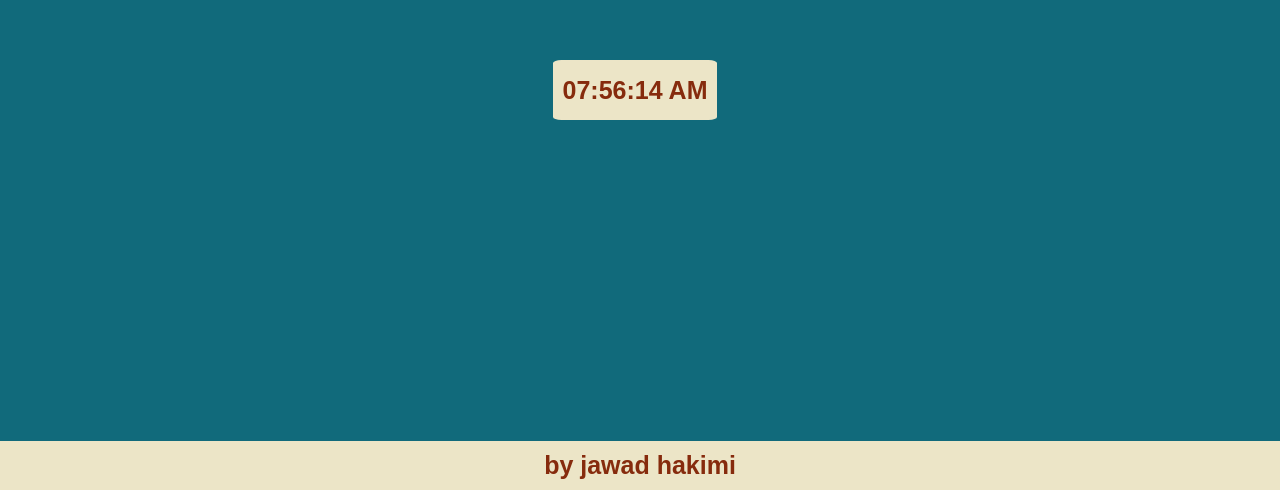
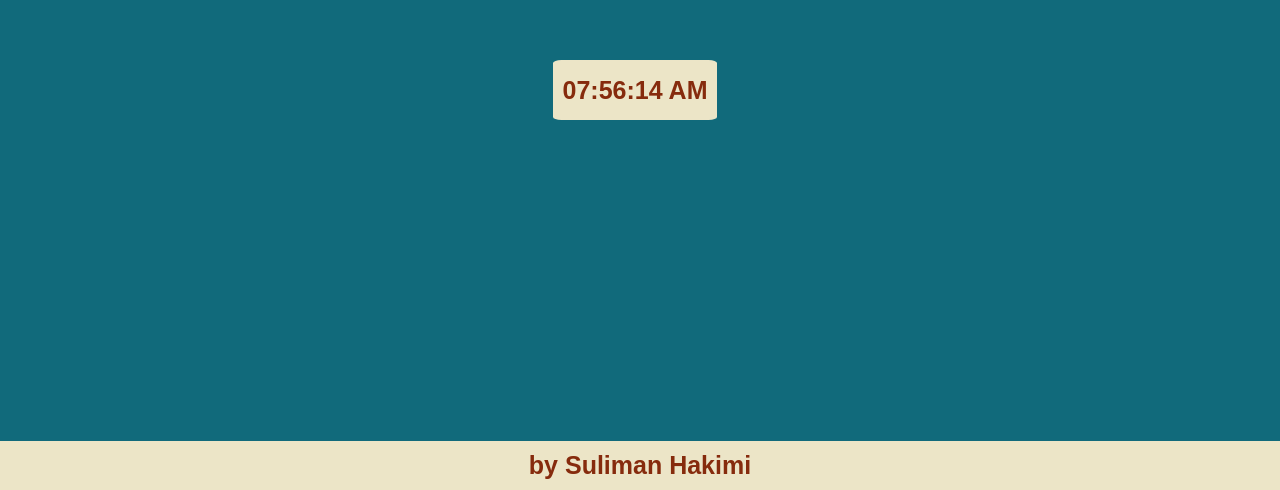
Before and after one commit to SulimanHakimi/time-app, a plain HTML site: page index.html in a window 1280 px wide. Shown: the part 310-800 px from the top of the page. Drawn offline with Linux system fonts and the light colour scheme.

Commit message:
Update index.html

```diff
--- a/index.html
+++ b/index.html
@@ -9,7 +9,7 @@
   <body>
     <div>
       <p id="time"></p>
-      <footer class="footer"><p>by jawad hakimi</p></footer>
+      <footer class="footer"><p>by Suliman Hakimi</p></footer>
     </div>
 
     <script src="./app.js"></script>
```
